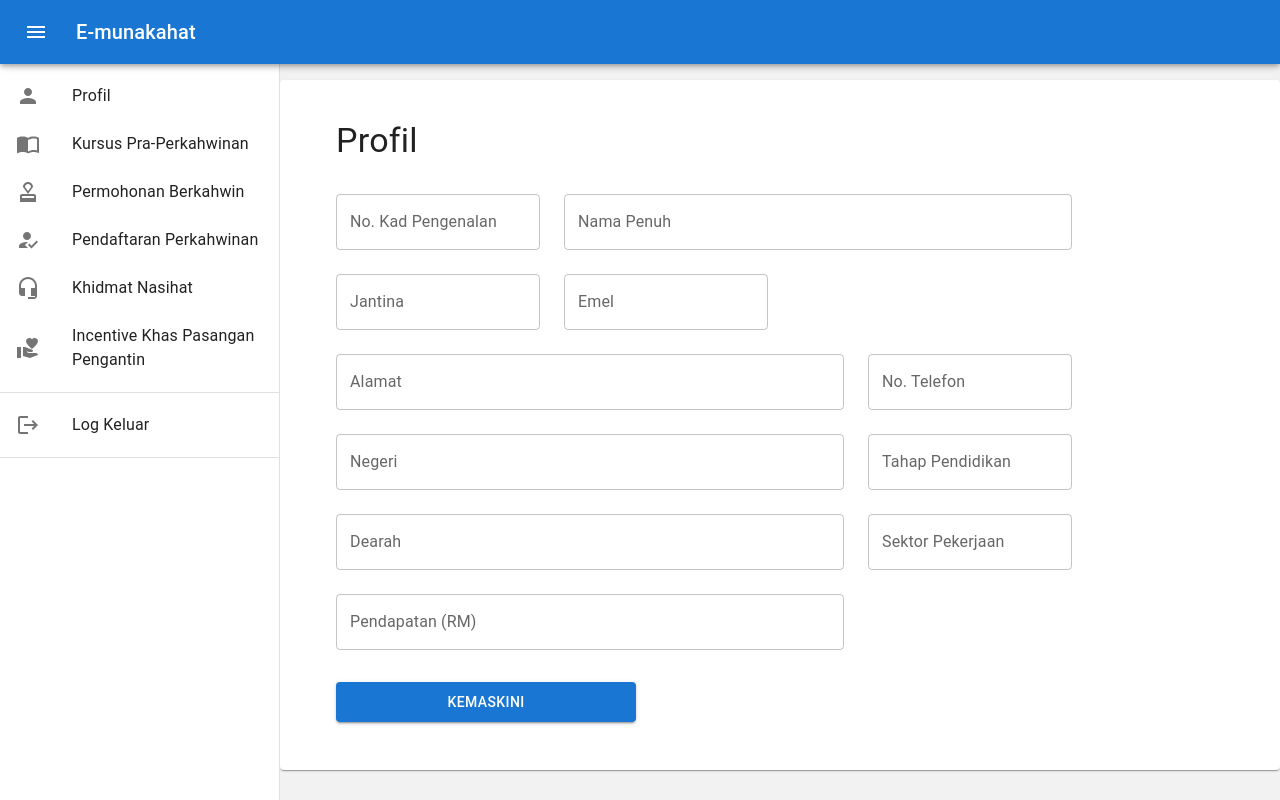
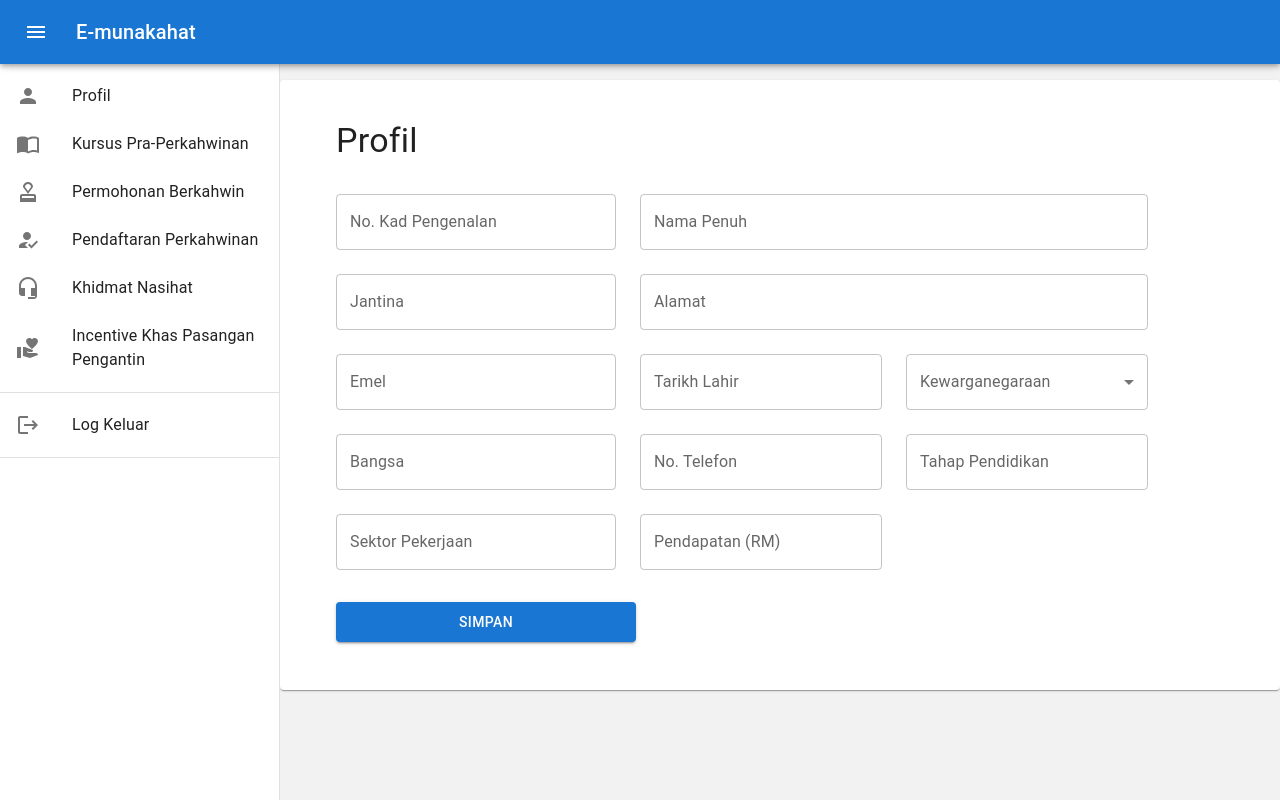
Before and after one commit to ahmadisyraf/emunakahat, a Next.js app in the folder view/: page /profile/userProfile in a window 1280 px wide. Built offline with nearby package versions, Linux system fonts and the light colour scheme.

Commit message:
add:userProfile, userListing

```diff
--- a/view/pages/profile/index.js
+++ b/view/pages/profile/index.js
@@ -7,8 +7,8 @@ import StaffProfile from "./staffProfile";
 export default function Profile() {
     return (
         <Box sx={{ px: 5}}>
-            {/* <UserProfile /> */}
-            <StaffProfile />
+            <UserProfile />
+            {/* <StaffProfile /> */}
         </Box>
     );
 }
--- a/view/pages/profile/staffProfile/index.js
+++ b/view/pages/profile/staffProfile/index.js
@@ -61,7 +61,7 @@ const StaffProfile = () => {
                 onChange={(e) => setphoneNo(e.target.value)}
                 /></Item>
             </Grid>
-            <Grid item xs={3}>
+            <Grid item xs={4}>
             <Item> <TextField
                 fullWidth
                 id="email"
--- a/view/pages/profile/userProfile/index.js
+++ b/view/pages/profile/userProfile/index.js
@@ -1,23 +1,26 @@
 import * as React from 'react';
 import Paper from '@mui/material/Paper';
-import { Grid, Box, useTheme, Typography, TextField, Button } from "@mui/material";
+import { FormControl, InputLabel, Select, Grid, MenuItem, useTheme, Typography, TextField, Button } from "@mui/material";
 import Item from '@mui/material/InputLabel';
 import { useState } from 'react';
 import DatePicker from '@mui/lab/DatePicker';
 //import { auth } from "../../../components/firebase/firebase";
 
 const UserProfile = () => {
+    const [nationality, setNationality] = useState('');
     const [userProfile, setuserProfile] = useState();
     const [address, setAddress] = useState('');
     const [state, setState] = useState('');
     const [education, setEducation] = useState('');
     const [area, setArea] = useState('');
     const [sector, setSector] = useState('');
-    const [nikahDate, setNikahDate] = useState(null);
-    const [approval, setApproval] = useState('');
-    const [receiptNo, setReceiptNo] = useState('');
 
     const theme = useTheme();
+
+
+    const handleChange = (event) => {
+        setNationality(event.target.value);
+    };
 
     return (
 
@@ -25,7 +28,8 @@ const UserProfile = () => {
             <Typography variant='h4'>Profil</Typography>
 
             <Grid  sx={{py:2}} container rowSpacing={0} columnSpacing={{ xs: 1, sm: 2, md: 3 }}>
-            <Grid item xs={3}>
+
+            <Grid item xs={4}>
             <TextField
                     fullWidth
                     margin='normal'
@@ -47,7 +51,7 @@ const UserProfile = () => {
                 onChange={(e) => setName(e.target.value)}
                 /></Item>
             </Grid>
-            <Grid item xs={3}>
+            <Grid item xs={4}>
             <Item> <TextField
                 fullWidth
                 id="Gender"
@@ -56,18 +60,6 @@ const UserProfile = () => {
                 autoComplete="Gender"
                 margin="normal"
                 onChange={(e) => setGender(e.target.value)}
-                /></Item>
-            </Grid>
-
-            <Grid item xs={3}>
-            <Item> <TextField
-                fullWidth
-                id="email"
-                label="Emel"
-                name="email"
-                autoComplete="email"
-                margin="normal"
-                onChange={(e) => setEmail(e.target.value)}
                 /></Item>
             </Grid>
 
@@ -82,7 +74,59 @@ const UserProfile = () => {
             onChange={(e) => setAddress(e.target.value)}
             />
             </Grid>
-            <Grid item xs={3}>
+            <Grid item xs={4}>
+            <Item> <TextField
+                fullWidth
+                id="email"
+                label="Emel"
+                name="email"
+                autoComplete="email"
+                margin="normal"
+                onChange={(e) => setEmail(e.target.value)}
+                /></Item>
+            </Grid>
+
+            <Grid item xs={3.5}>
+            <Item> <TextField
+                fullWidth
+                id="BirthDate"
+                label="Tarikh Lahir"
+                name="BirthDate"
+                autoComplete="BirthDate"
+                margin="normal"
+                onChange={(e) => setArea(e.target.value)}
+                /></Item>
+            </Grid>
+
+            <Grid item xs={3.5}>
+                <FormControl fullWidth margin='normal'>
+                    <InputLabel id="demo-simple-select-label">Kewarganegaraan</InputLabel>
+                    <Select
+                        labelId="demo-simple-select-label"
+                        id="demo-simple-select"
+                        value={nationality}
+                        label="nationality"
+                        onChange={handleChange}
+                    >
+                        <MenuItem value={""}>Select</MenuItem>
+                        <MenuItem value={"Warganegara"}>Warganegara</MenuItem>
+                        <MenuItem value={"Bukan Warganegara"}>Bukan Warganegara</MenuItem>
+                    </Select>
+                </FormControl>
+                </Grid>
+
+            <Grid item xs={4}>
+            <Item> <TextField
+                fullWidth
+                id="Race"
+                label="Bangsa"
+                name="Race"
+                autoComplete="Race"
+                margin="normal"
+                onChange={(e) => setState(e.target.value)}
+                /></Item>
+            </Grid>
+            <Grid item xs={3.5}>
             <Item> <TextField
                 fullWidth
                 id="phoneNo"
@@ -93,18 +137,8 @@ const UserProfile = () => {
                 onChange={(e) => setphoneNo(e.target.value)}
                 /></Item>
             </Grid>
-            <Grid item xs={7}>
-            <Item> <TextField
-                fullWidth
-                id="State"
-                label="Negeri"
-                name="State"
-                autoComplete="State"
-                margin="normal"
-                onChange={(e) => setState(e.target.value)}
-                /></Item>
-            </Grid>
-            <Grid item xs={3}>
+
+            <Grid item xs={3.5}>
             <Item> <TextField
                 fullWidth
                 id="Education"
@@ -115,18 +149,8 @@ const UserProfile = () => {
                 onChange={(e) => setEducation(e.target.value)}
                 /></Item>
             </Grid>
-            <Grid item xs={7}>
-            <Item> <TextField
-                fullWidth
-                id="Area"
-                label="Dearah"
-                name="Area"
-                autoComplete="Area"
-                margin="normal"
-                onChange={(e) => setArea(e.target.value)}
-                /></Item>
-            </Grid>
-            <Grid item xs={3}>
+
+            <Grid item xs={4}>
             <Item> <TextField
                 fullWidth
                 id="Sector"
@@ -137,7 +161,7 @@ const UserProfile = () => {
                 onChange={(e) => setSector(e.target.value)}
                 /></Item>
             </Grid>
-            <Grid item xs={7}>
+            <Grid item xs={3.5}>
             <Item> <TextField
                 fullWidth
                 id="Income"
@@ -156,7 +180,7 @@ const UserProfile = () => {
                     fullWidth
                     variant="contained"
                     sx={{ mt: 1, mb: 1 }}>
-                    Kemaskini
+                    Simpan
                 </Button>
         </Paper>
     );
```
Also changed, not shown: view/pages/staffRegistration/index.js (+74 -82 lines), view/pages/users/userListing/index.js (+4 -4 lines).
